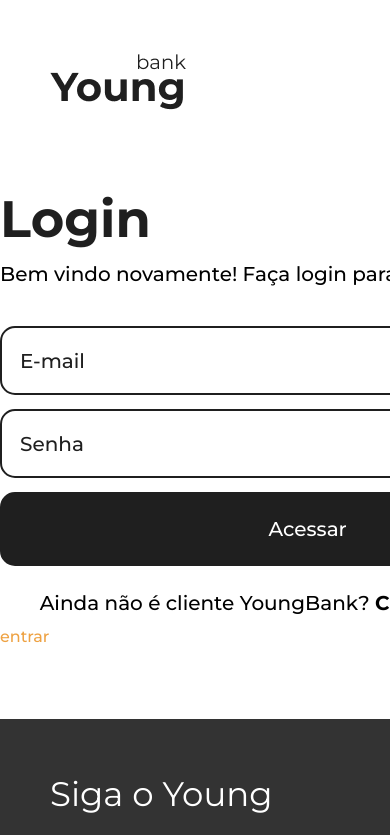
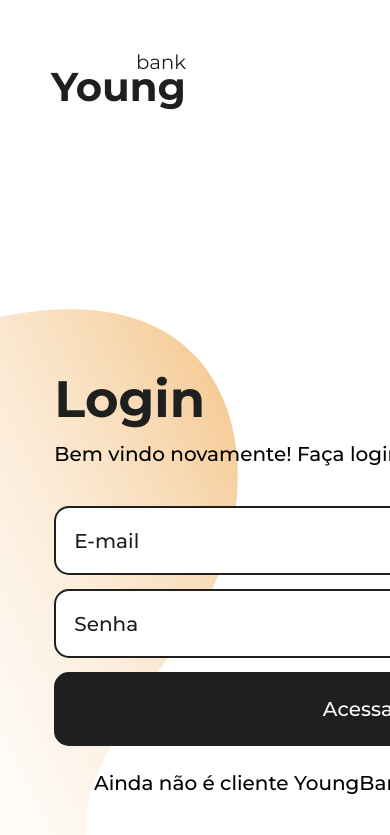
Before and after one commit to rochamanuela/youngbank-new, a React (Vite) app: page /login in a window 390 px wide. Shown: the top 835 px of the page. Built offline with nearby package versions, Linux system fonts and the light colour scheme.

Commit message:
28/11/2023 - 11:32

```diff
--- a/src/components/styles/inicial.style.css
+++ b/src/components/styles/inicial.style.css
@@ -195,7 +195,7 @@
     flex-direction: row;
     align-items: normal;
     margin-top: 80px;
-    margin-bottom: 70px;
+    padding-bottom: 70px;
 }
 
 b {
--- a/src/components/styles/login.style.css
+++ b/src/components/styles/login.style.css
@@ -1,4 +1,4 @@
-.main {
+.main-login {
     /* obs.: consertar esse caminho */
     background-image: url("../../assets/images/background-login.png");
     height: 1080px;
@@ -51,7 +51,7 @@
     background-color: transparent;
 }
 
-.content {
+.content-login {
     height: 80vh;
     width: 100%;
 
@@ -138,12 +138,9 @@
     margin-top: 0px;
 }
 
-/* tablets */
-@media screen and (min-width: 768px) and (max-width: 1023px) {}
-
 /* smartphones */
 @media screen and (max-width: 767px) {
-    .main {
+    .main-login {
         width: auto;
         display: flex;
         flex-direction: column;
@@ -155,7 +152,7 @@
         width: 85%;
     }
 
-    .main p, .custom-input, input[type="submit"] {
+    .main-login p, .custom-input, input[type="submit"] {
         font-size: 20px;
     }
 
@@ -169,7 +166,9 @@
         border-radius: 15px;
     }
 
-    .content {
+    .content-login {
         height: 100vh;
+        align-items: center;
+        justify-content: center;
     }
 }
--- a/src/pages/Inicial.jsx
+++ b/src/pages/Inicial.jsx
@@ -37,7 +37,7 @@
                         <div className="credito">
                             <p>Cartão de crédito</p>
                             <p id="limit">Limite disponível</p>
-                            <h2>R$ 250,00</h2>
+                            <h2>R$ 0,00</h2>
                         </div>
                     </div>
                     <div className="right">
--- a/src/pages/Login.jsx
+++ b/src/pages/Login.jsx
@@ -6,11 +6,11 @@
 function Login() {
     return (
         <div>
-            <div className="main">
+            <div className="main-login">
                 <div className="menu-top">
                     <div className="logo"></div>
                 </div>
-                <div className="content">
+                <div className="content-login">
                     <div className="form">
                         <h1>Login</h1>
                         <p className="text-new">Bem vindo novamente! Faça login para acessar sua conta</p>
@@ -20,7 +20,7 @@
                             <input type="submit" value="Acessar" />
                         </form>
                         <p className="text-new" id="link-final">Ainda não é cliente YoungBank? <b>Crie sua conta aqui</b></p>
-                        <Link to="/inicial">entrar</Link>
+                        {/*<Link to="/inicial">entrar</Link>*/}
                     </div>
                 </div>
             </div>
```
